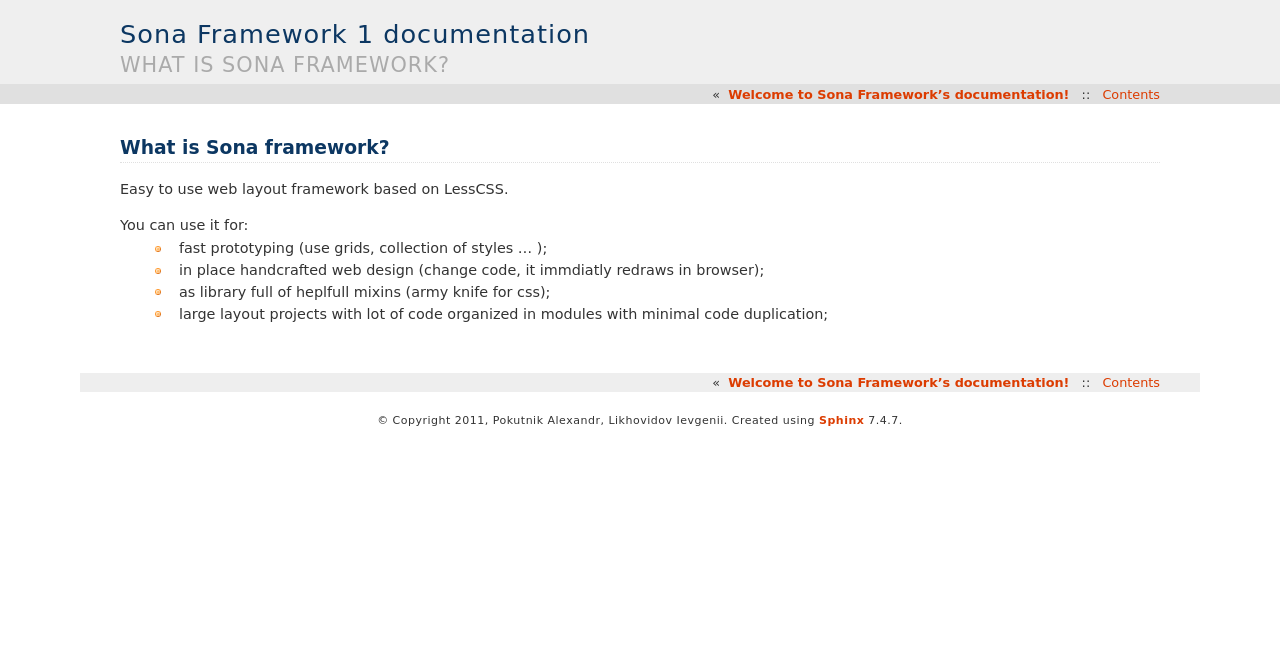
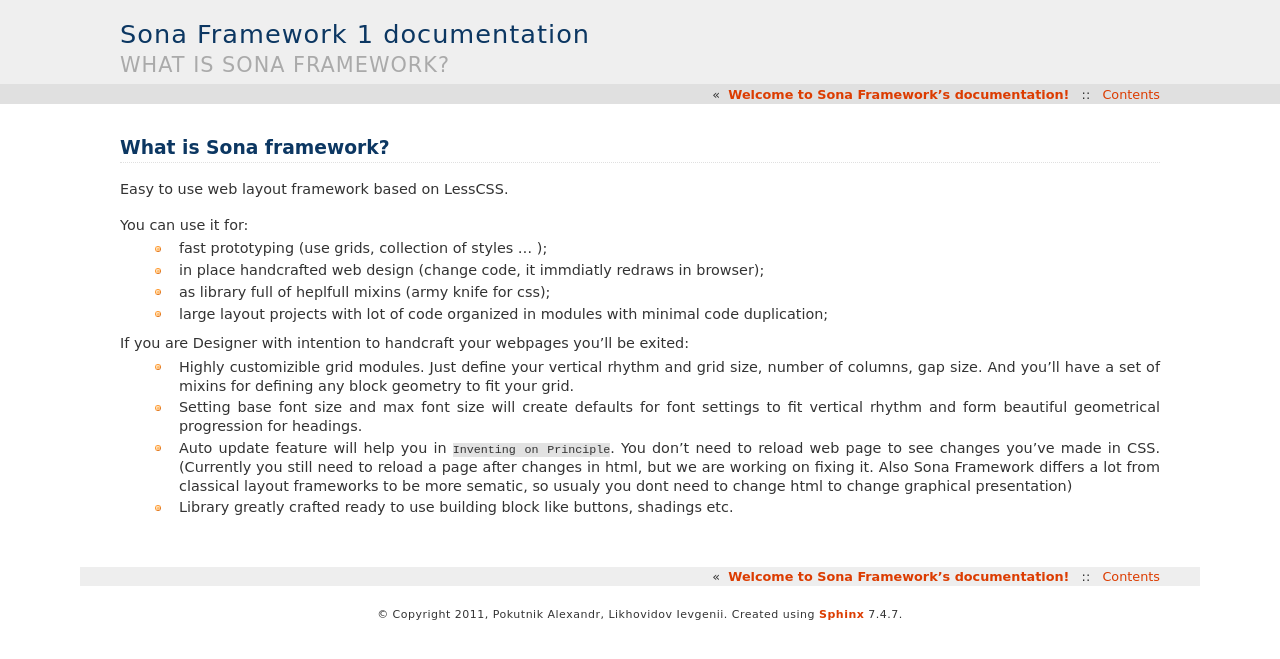
Before and after one commit to pokutnik/sona_framework, a Sphinx documentation site: the page built from doc/intro.rst, in a window 1280 px wide. Shown: the top 659 px of the page. Built offline with Sphinx 7.4.7, drawn with Linux system fonts in a browser that asks for light colours.

Commit message:
add docs. benefits for designers to use Sona Framework

```diff
--- a/doc/intro.rst
+++ b/doc/intro.rst
@@ -10,3 +10,19 @@
  * as library full of heplfull mixins (army knife for css);
  * large layout projects with lot of code organized in modules with minimal code
    duplication;
+
+
+If you are Designer with intention to handcraft your webpages you'll be exited:
+ * Highly customizible grid modules. Just define your vertical rhythm and grid
+   size, number of columns, gap size. And you'll have a set of mixins for
+   defining any block geometry to fit your grid.
+ * Setting base font size and max font size will create defaults for font
+   settings to fit vertical rhythm and form beautiful geometrical progression
+   for headings.
+ * Auto update feature will help you in ``Inventing on Principle``. You don't
+   need to reload web page to see changes you've made in CSS. (Currently you
+   still need to reload a page after changes in html, but we are working on
+   fixing it. Also Sona Framework differs a lot from classical layout
+   frameworks to be more sematic, so usualy you dont need to change html to
+   change graphical presentation)
+ * Library greatly crafted ready to use building block like buttons, shadings etc.
```
